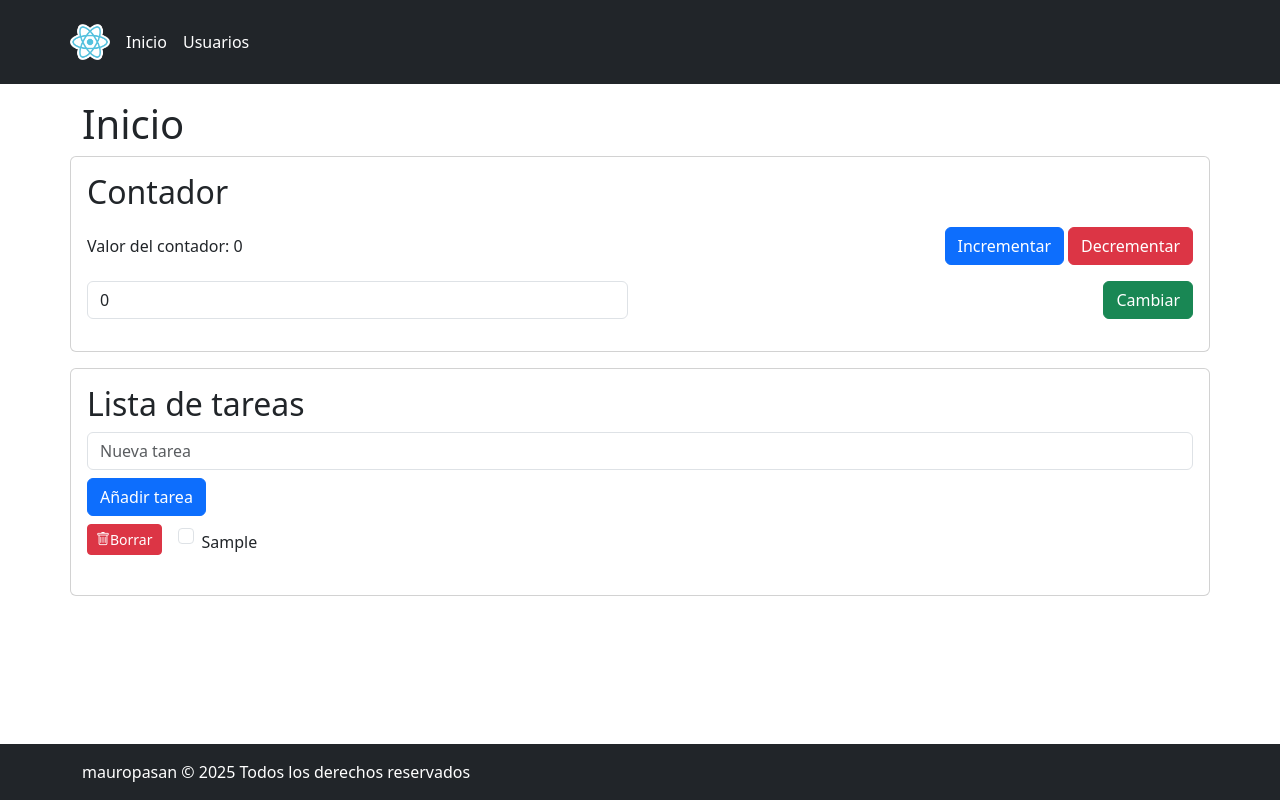
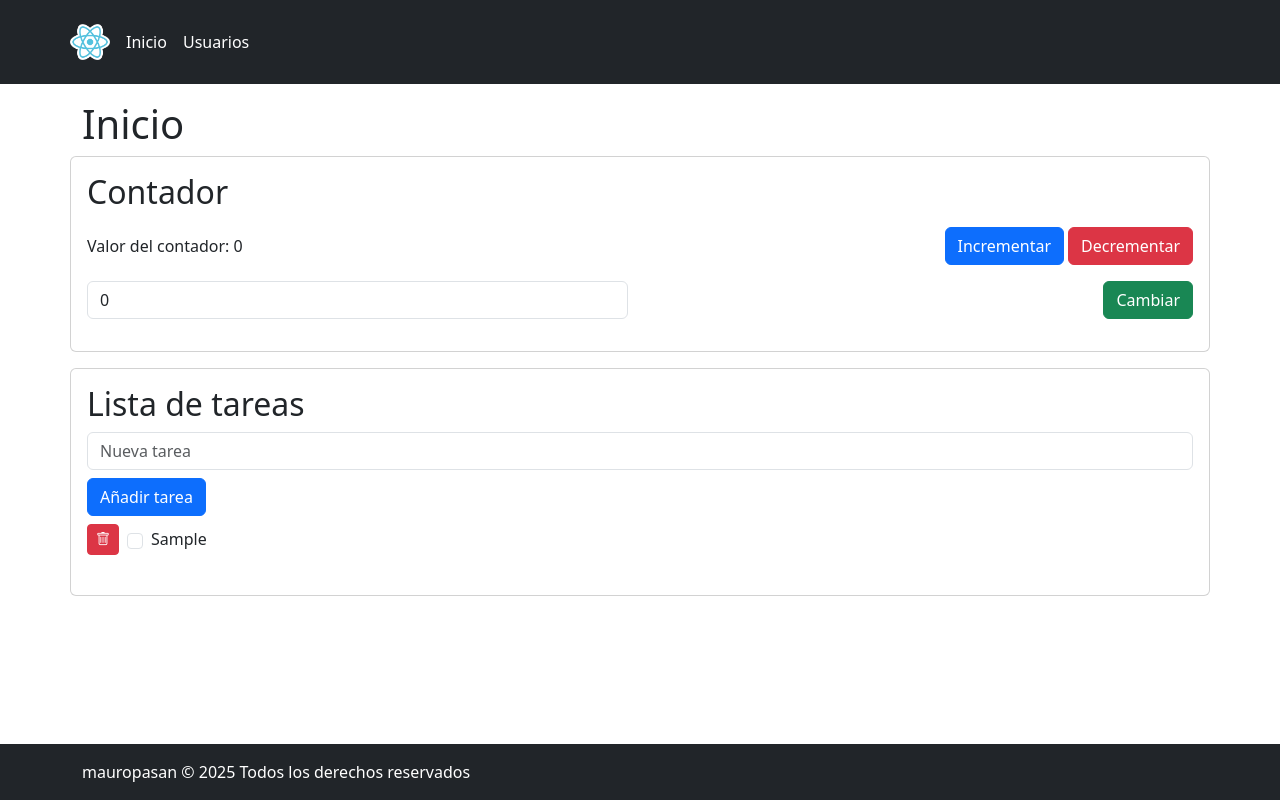
Before and after one commit to mauropasan/actividad-react, a React (Vite) app: page / in a window 1280 px wide. Both pictures are taken after typing "Sample" into the empty fields and a click on the button "Añadir tarea". Built offline with nearby package versions, Linux system fonts and the light colour scheme.

Commit message:
[MOD] Fix To-Do

```diff
--- a/src/components/todo/ToDo.store.jsx
+++ b/src/components/todo/ToDo.store.jsx
@@ -18,6 +18,13 @@ const ToDo = () => {
     setToDo("")
   }
 
+  /**
+   * Maneja el botón para borrar la tarea, pidiendo confirmación y luego eliminandolo
+   */
+  const handleBtn = (index) => {
+    confirm("¿Seguro que quieres eliminar la tarea?") ? removeTask(index) : alert("Cancelado")
+  }
+
   return (
     <>
       <div className="card p-3 my-3">
@@ -35,11 +42,11 @@ const ToDo = () => {
 
         <ul className="list-unstyled mt-2">
           {tasks.map((task, index) => (
-            <li key={index}>
-              <button className="btn btn-sm btn-danger me-3 mb-2" onClick={() => removeTask(index)}><i className="bi bi-trash"></i>Borrar</button>
+            <li key={index} className="d-flex align-items-center justify-content-start gap-2 mb-2">
+              <button className="btn btn-sm btn-danger" onClick={() => handleBtn(index)}><i className="bi bi-trash"></i></button>
               <input
                 type="checkbox"
-                className="form-check-input me-2"
+                className="form-check-input"
                 checked={task.done}
                 onChange={() => toggleTask(index)}
               />
```
Also changed, not shown: src/components/todo/ToDo.state.jsx (+14 -4 lines).
